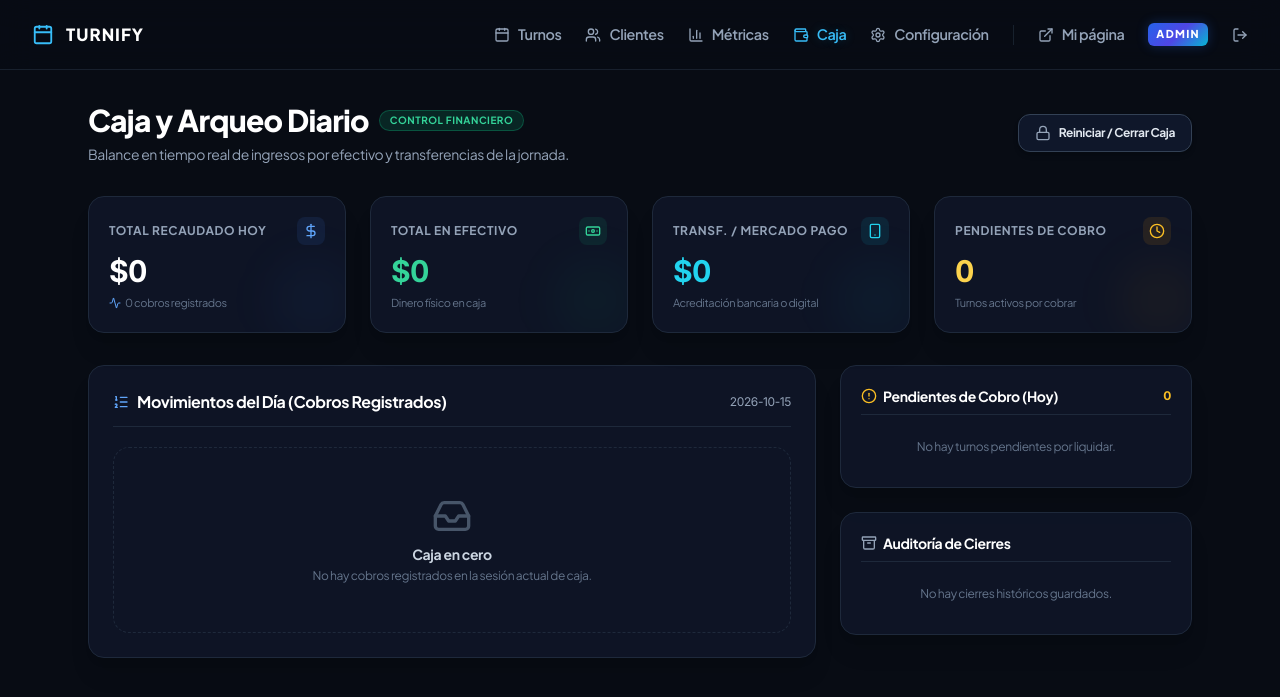
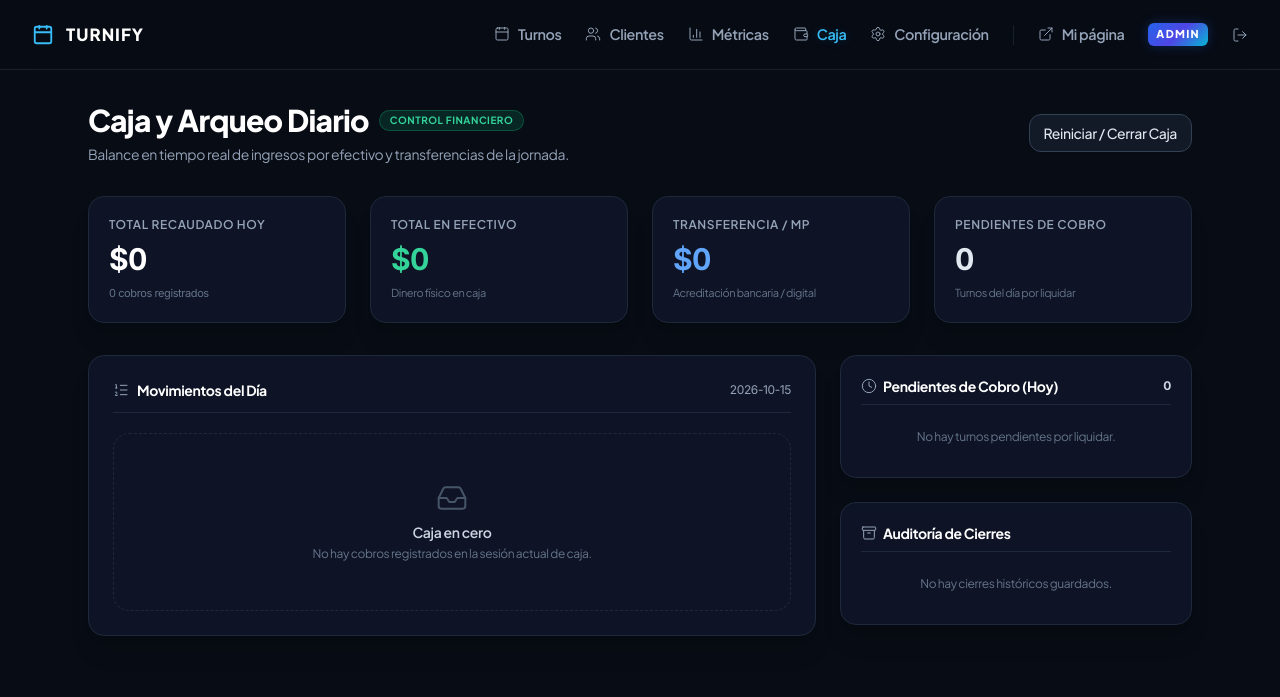
Before and after one commit to felipebanndeira/Turnos-PF, a Flask app: page /admin/caja in a window 1280 px wide. Shown: the top 697 px of the page. Run offline with Flask 3, Linux system fonts and the light colour scheme; the visitor is signed in with stand-in values (Sample User, id 1); data that the repository does not hold is empty; some libraries are stand-ins or nearby versions.

Commit message:
style(caja-navbar): pulido visual fintech/corporativo sin emojis, iconos monocromaticos lineales y badges refinados

```diff
--- a/templates/admin/caja.html
+++ b/templates/admin/caja.html
@@ -16,78 +16,66 @@
       <p class="text-sm text-slate-400">Balance en tiempo real de ingresos por efectivo y transferencias de la jornada.</p>
     </div>
 
-    <!-- Botón Crítico: Reiniciar / Cerrar Caja -->
+    <!-- Botón Crítico: Reiniciar / Cerrar Caja (Estilo Minimalista Fintech) -->
     <button type="button" onclick="abrirModalCierre()"
-            class="inline-flex items-center gap-2 px-4 py-2.5 rounded-xl bg-slate-900 border border-slate-700 hover:border-amber-500/60 text-slate-200 hover:text-amber-300 text-xs font-bold transition shadow-md hover:shadow-amber-500/10 self-start sm:self-auto group">
-      <i data-lucide="lock" class="w-4 h-4 text-slate-400 group-hover:text-amber-400 transition"></i>
+            class="inline-flex items-center gap-2 px-3.5 py-2 rounded-xl border border-slate-700 bg-slate-800/50 hover:bg-slate-800 text-slate-200 text-sm font-medium transition shadow-sm self-start sm:self-auto">
       <span>Reiniciar / Cerrar Caja</span>
     </button>
   </div>
 
-  <!-- 4 Tarjetas de Balance de la Jornada -->
+  <!-- 4 Tarjetas de Balance de la Jornada (Corporativo Fintech / Sin Iconos) -->
   <div class="grid grid-cols-1 sm:grid-cols-2 lg:grid-cols-4 gap-4 sm:gap-6 mb-8">
 
     <!-- 1. Total Recaudado Hoy -->
-    <div class="bg-[#0f172a]/80 border border-slate-800 rounded-2xl p-5 shadow-xl relative overflow-hidden group hover:border-blue-500/40 transition">
-      <div class="absolute -right-2 -bottom-2 w-20 h-20 bg-blue-500/5 rounded-full blur-xl group-hover:bg-blue-500/10 transition"></div>
-      <div class="flex items-center justify-between text-xs font-bold text-slate-400 uppercase tracking-wider mb-2">
-        <span>Total Recaudado Hoy</span>
-        <div class="w-7 h-7 rounded-lg bg-blue-500/10 text-blue-400 flex items-center justify-center">
-          <i data-lucide="dollar-sign" class="w-4 h-4"></i>
-        </div>
+    <div class="bg-[#0f172a]/80 border border-slate-800 rounded-2xl p-5 shadow-xl hover:border-slate-700 transition">
+      <div class="text-xs font-semibold text-slate-400 uppercase tracking-wider mb-2">
+        TOTAL RECAUDADO HOY
       </div>
       <div class="text-2xl sm:text-3xl font-extrabold text-white font-mono tracking-tight tabular-nums">
         {{ balance.total_recaudado | pesos }}
       </div>
-      <p class="text-[11px] text-slate-500 mt-1.5 flex items-center gap-1">
-        <i data-lucide="activity" class="w-3 h-3 text-blue-400"></i>
-        <span>{{ balance.movimientos|length }} cobros registrados</span>
+      <p class="text-[11px] text-slate-500 mt-2 font-mono">
+        {{ balance.movimientos|length }} cobros registrados
       </p>
     </div>
 
     <!-- 2. Total en Efectivo -->
-    <div class="bg-[#0f172a]/80 border border-slate-800 rounded-2xl p-5 shadow-xl relative overflow-hidden group hover:border-emerald-500/40 transition">
-      <div class="absolute -right-2 -bottom-2 w-20 h-20 bg-emerald-500/5 rounded-full blur-xl group-hover:bg-emerald-500/10 transition"></div>
-      <div class="flex items-center justify-between text-xs font-bold text-slate-400 uppercase tracking-wider mb-2">
-        <span>Total en Efectivo</span>
-        <div class="w-7 h-7 rounded-lg bg-emerald-500/10 text-emerald-400 flex items-center justify-center">
-          <i data-lucide="banknote" class="w-4 h-4"></i>
-        </div>
+    <div class="bg-[#0f172a]/80 border border-slate-800 rounded-2xl p-5 shadow-xl hover:border-slate-700 transition">
+      <div class="text-xs font-semibold text-slate-400 uppercase tracking-wider mb-2">
+        TOTAL EN EFECTIVO
       </div>
       <div class="text-2xl sm:text-3xl font-extrabold text-emerald-400 font-mono tracking-tight tabular-nums">
         {{ balance.total_efectivo | pesos }}
       </div>
-      <p class="text-[11px] text-slate-500 mt-1.5">Dinero físico en caja</p>
+      <p class="text-[11px] text-slate-500 mt-2">
+        Dinero físico en caja
+      </p>
     </div>
 
     <!-- 3. Total por Transferencia / MP -->
-    <div class="bg-[#0f172a]/80 border border-slate-800 rounded-2xl p-5 shadow-xl relative overflow-hidden group hover:border-cyan-500/40 transition">
-      <div class="absolute -right-2 -bottom-2 w-20 h-20 bg-cyan-500/5 rounded-full blur-xl group-hover:bg-cyan-500/10 transition"></div>
-      <div class="flex items-center justify-between text-xs font-bold text-slate-400 uppercase tracking-wider mb-2">
-        <span>Transf. / Mercado Pago</span>
-        <div class="w-7 h-7 rounded-lg bg-cyan-500/10 text-cyan-400 flex items-center justify-center">
-          <i data-lucide="smartphone" class="w-4 h-4"></i>
-        </div>
+    <div class="bg-[#0f172a]/80 border border-slate-800 rounded-2xl p-5 shadow-xl hover:border-slate-700 transition">
+      <div class="text-xs font-semibold text-slate-400 uppercase tracking-wider mb-2">
+        TRANSFERENCIA / MP
       </div>
-      <div class="text-2xl sm:text-3xl font-extrabold text-cyan-400 font-mono tracking-tight tabular-nums">
+      <div class="text-2xl sm:text-3xl font-extrabold text-blue-400 font-mono tracking-tight tabular-nums">
         {{ balance.total_transferencia | pesos }}
       </div>
-      <p class="text-[11px] text-slate-500 mt-1.5">Acreditación bancaria o digital</p>
+      <p class="text-[11px] text-slate-500 mt-2">
+        Acreditación bancaria / digital
+      </p>
     </div>
 
     <!-- 4. Pendientes de Cobro -->
-    <div class="bg-[#0f172a]/80 border border-slate-800 rounded-2xl p-5 shadow-xl relative overflow-hidden group hover:border-amber-500/40 transition">
-      <div class="absolute -right-2 -bottom-2 w-20 h-20 bg-amber-500/5 rounded-full blur-xl group-hover:bg-amber-500/10 transition"></div>
-      <div class="flex items-center justify-between text-xs font-bold text-slate-400 uppercase tracking-wider mb-2">
-        <span>Pendientes de Cobro</span>
-        <div class="w-7 h-7 rounded-lg bg-amber-500/10 text-amber-400 flex items-center justify-center">
-          <i data-lucide="clock" class="w-4 h-4"></i>
-        </div>
+    <div class="bg-[#0f172a]/80 border border-slate-800 rounded-2xl p-5 shadow-xl hover:border-slate-700 transition">
+      <div class="text-xs font-semibold text-slate-400 uppercase tracking-wider mb-2">
+        PENDIENTES DE COBRO
       </div>
-      <div class="text-2xl sm:text-3xl font-extrabold text-amber-300 font-mono tracking-tight tabular-nums">
+      <div class="text-2xl sm:text-3xl font-extrabold text-slate-200 font-mono tracking-tight tabular-nums">
         {{ balance.pendientes_cobro_count }}
       </div>
-      <p class="text-[11px] text-slate-500 mt-1.5">Turnos activos por cobrar</p>
+      <p class="text-[11px] text-slate-500 mt-2">
+        Turnos del día por liquidar
+      </p>
     </div>
 
   </div>
@@ -98,9 +86,9 @@
     <!-- Columna Principal: Tabla de Movimientos de la Jornada -->
     <div class="lg:col-span-2 bg-[#0f172a]/80 border border-slate-800 rounded-2xl p-5 sm:p-6 shadow-xl">
       <div class="flex items-center justify-between mb-5 pb-3 border-b border-slate-800">
-        <h2 class="text-base font-bold text-white flex items-center gap-2">
-          <i data-lucide="list-ordered" class="w-4 h-4 text-blue-400"></i>
-          <span>Movimientos del Día (Cobros Registrados)</span>
+        <h2 class="text-sm font-bold text-white flex items-center gap-2">
+          <i data-lucide="list-ordered" class="w-4 h-4 text-slate-400 stroke-[1.5]"></i>
+          <span>Movimientos del Día</span>
         </h2>
         <span class="text-xs font-mono text-slate-400">{{ hoy }}</span>
       </div>
@@ -126,12 +114,12 @@
                 <td class="py-3 text-slate-300 truncate max-w-[140px]">{{ m.servicio_nombre }}</td>
                 <td class="py-3 text-center">
                   {% if m.metodo == 'efectivo' %}
-                    <span class="inline-flex items-center gap-1 px-2 py-0.5 rounded-full text-[10px] font-bold uppercase bg-emerald-500/10 text-emerald-400 border border-emerald-500/30">
-                      💵 Efectivo
+                    <span class="bg-emerald-500/10 text-emerald-400 border border-emerald-500/20 px-2.5 py-0.5 rounded-full text-xs font-semibold">
+                      EFECTIVO
                     </span>
                   {% else %}
-                    <span class="inline-flex items-center gap-1 px-2 py-0.5 rounded-full text-[10px] font-bold uppercase bg-cyan-500/10 text-cyan-400 border border-cyan-500/30">
-                      📱 Transf.
+                    <span class="bg-blue-500/10 text-blue-400 border border-blue-500/20 px-2.5 py-0.5 rounded-full text-xs font-semibold">
+                      TRANSFERENCIA
                     </span>
                   {% endif %}
                 </td>
@@ -148,8 +136,8 @@
         </div>
       {% else %}
         <div class="text-center py-12 px-4 border border-dashed border-slate-800 rounded-2xl">
-          <i data-lucide="inbox" class="w-10 h-10 text-slate-600 mx-auto mb-2"></i>
-          <h4 class="text-sm font-bold text-slate-300">Caja en cero</h4>
+          <i data-lucide="inbox" class="w-8 h-8 text-slate-600 mx-auto mb-2 stroke-[1.5]"></i>
+          <h4 class="text-sm font-semibold text-slate-300">Caja en cero</h4>
           <p class="text-xs text-slate-500 mt-1">No hay cobros registrados en la sesión actual de caja.</p>
         </div>
       {% endif %}
@@ -162,10 +150,10 @@
       <div class="bg-[#0f172a]/80 border border-slate-800 rounded-2xl p-5 shadow-xl">
         <h3 class="text-sm font-bold text-white flex items-center justify-between mb-3 pb-2 border-b border-slate-800">
           <span class="flex items-center gap-1.5">
-            <i data-lucide="alert-circle" class="w-4 h-4 text-amber-400"></i>
+            <i data-lucide="clock" class="w-4 h-4 text-slate-400 stroke-[1.5]"></i>
             <span>Pendientes de Cobro (Hoy)</span>
           </span>
-          <span class="text-xs font-mono text-amber-400">{{ balance.pendientes_cobro|length }}</span>
+          <span class="text-xs font-mono text-slate-300">{{ balance.pendientes_cobro|length }}</span>
         </h3>
 
         {% if balance.pendientes_cobro %}
@@ -176,7 +164,7 @@
                 <div class="text-xs font-bold text-white truncate">{{ t.cliente.nombre if t.cliente else (t.cliente_nombre or 'Cliente') }}</div>
                 <div class="text-[11px] text-slate-400 truncate">{{ t.servicio_nombre }} · <span class="font-mono">{{ t.hora_inicio }}</span></div>
               </div>
-              <a href="{{ url_for('admin.agenda', filtro='hoy') }}" class="px-2 py-1 rounded-lg bg-emerald-600 hover:bg-emerald-500 text-white text-[10px] font-bold shrink-0 transition">
+              <a href="{{ url_for('admin.agenda', filtro='hoy') }}" class="px-2.5 py-1 rounded-lg bg-emerald-600/90 hover:bg-emerald-500 text-white text-[11px] font-semibold shrink-0 transition">
                 Cobrar
               </a>
             </div>
@@ -190,7 +178,7 @@
       <!-- Historial de Cierres de Caja Anteriores -->
       <div class="bg-[#0f172a]/80 border border-slate-800 rounded-2xl p-5 shadow-xl">
         <h3 class="text-sm font-bold text-white flex items-center gap-1.5 mb-3 pb-2 border-b border-slate-800">
-          <i data-lucide="archive" class="w-4 h-4 text-slate-400"></i>
+          <i data-lucide="archive" class="w-4 h-4 text-slate-400 stroke-[1.5]"></i>
           <span>Auditoría de Cierres</span>
         </h3>
 
@@ -225,12 +213,12 @@
 
 <!-- Modal de Seguridad para Cierre y Reinicio de Caja -->
 <div id="modal-cierre" class="fixed inset-0 z-50 flex items-center justify-center p-4 bg-black/85 backdrop-blur-sm hidden">
-  <div class="bg-[#0f172a] border border-amber-500/40 rounded-2xl max-w-md w-full p-6 shadow-2xl shadow-amber-950/40 relative">
+  <div class="bg-[#0f172a] border border-slate-700 rounded-2xl max-w-md w-full p-6 shadow-2xl relative">
 
     <div class="flex items-center justify-between pb-3 border-b border-slate-800 mb-4">
       <div class="flex items-center gap-2">
-        <div class="w-8 h-8 rounded-lg bg-amber-500/10 border border-amber-500/30 flex items-center justify-center text-amber-400">
-          <i data-lucide="shield-alert" class="w-4 h-4"></i>
+        <div class="w-8 h-8 rounded-lg bg-slate-800 border border-slate-700 flex items-center justify-center text-slate-300">
+          <i data-lucide="shield-alert" class="w-4 h-4 stroke-[1.5]"></i>
         </div>
         <div>
           <h3 class="text-base font-bold text-white">Cierre de Caja</h3>
@@ -244,33 +232,32 @@
 
     <!-- Resumen del Arqueo antes de confirmar -->
     <div class="bg-slate-950 border border-slate-800 rounded-xl p-4 mb-4 space-y-2">
-      <div class="text-xs font-bold uppercase tracking-wider text-slate-400 mb-2">Resumen a Archivar:</div>
+      <div class="text-xs font-semibold uppercase tracking-wider text-slate-400 mb-2">Resumen a Archivar:</div>
       <div class="flex justify-between items-center text-xs">
-        <span class="text-slate-400">💵 Total Efectivo:</span>
+        <span class="text-slate-400">Total Efectivo:</span>
         <span class="font-mono font-bold text-emerald-400">{{ balance.total_efectivo | pesos }}</span>
       </div>
       <div class="flex justify-between items-center text-xs">
-        <span class="text-slate-400">📱 Total Transferencia / MP:</span>
-        <span class="font-mono font-bold text-cyan-400">{{ balance.total_transferencia | pesos }}</span>
+        <span class="text-slate-400">Total Transferencia / MP:</span>
+        <span class="font-mono font-bold text-blue-400">{{ balance.total_transferencia | pesos }}</span>
       </div>
       <div class="pt-2 border-t border-slate-800 flex justify-between items-center text-sm">
         <span class="font-bold text-white">Total General:</span>
-        <span class="font-mono font-extrabold text-blue-400">{{ balance.total_recaudado | pesos }}</span>
+        <span class="font-mono font-extrabold text-white">{{ balance.total_recaudado | pesos }}</span>
       </div>
     </div>
 
     <p class="text-xs text-slate-400 mb-6 leading-relaxed">
-      Al confirmar, se guardará un <strong>registro de auditoría permanente</strong> con estos importes y la caja activa se reiniciará en <strong>$0</strong> para comenzar una nueva jornada.
+      Al confirmar, se guardará un registro de auditoría permanente con estos importes y la caja activa se reiniciará en <strong>$0</strong> para comenzar una nueva jornada.
     </p>
 
     <form method="POST" action="{{ url_for('admin.reiniciar_caja_view') }}">
       <div class="flex items-center justify-end gap-3 pt-3 border-t border-slate-800">
-        <button type="button" onclick="cerrarModalCierre()" class="px-4 py-2 rounded-xl text-xs font-bold text-slate-400 hover:text-white transition">
+        <button type="button" onclick="cerrarModalCierre()" class="px-4 py-2 rounded-xl text-xs font-semibold text-slate-400 hover:text-white transition">
           Cancelar
         </button>
-        <button type="submit" class="px-5 py-2 rounded-xl bg-gradient-to-r from-amber-600 to-orange-600 hover:from-amber-500 hover:to-orange-500 text-white text-xs font-bold shadow-lg shadow-amber-900/40 transition flex items-center gap-1.5">
-          <i data-lucide="lock" class="w-4 h-4"></i>
-          <span>Confirmar Cierre de Caja</span>
+        <button type="submit" class="px-4 py-2 rounded-xl bg-slate-800 hover:bg-slate-700 text-white text-xs font-semibold border border-slate-600 transition">
+          Confirmar Cierre de Caja
         </button>
       </div>
     </form>
--- a/templates/admin/gestionar_turno.html
+++ b/templates/admin/gestionar_turno.html
@@ -114,8 +114,8 @@
           <form method="POST" action="{{ url_for('admin.cobrar_turno_view', turno_id=turno.id) }}" style="display:flex; flex-direction:column; gap:.75rem; margin-top:1rem; padding-top:1rem; border-top:1px solid var(--border);">
             <div style="display:flex; gap:.5rem;">
               <select name="metodo" class="form-control" style="flex:1; font-size:.85rem;">
-                <option value="efectivo">💵 Efectivo</option>
-                <option value="transferencia">📱 Transf. / MP</option>
+                <option value="efectivo">Efectivo</option>
+                <option value="transferencia">Transferencia / MP</option>
               </select>
               <input type="number" step="any" name="monto" class="form-control" value="{{ (turno.precio_total or 0) - (turno.monto_abonado or 0) }}" placeholder="Monto" style="flex:1; font-size:.85rem;" required />
             </div>
--- a/templates/base.html
+++ b/templates/base.html
@@ -236,15 +236,35 @@
       <a href="{{ url_for('cliente.solicitar_turno', url_id=url_id) }}" class="nav-link {% if request.endpoint == 'cliente.solicitar_turno' %}active{% endif %}">Nuevo Turno</a>
       <a href="{{ url_for('cliente.mis_turnos', url_id=url_id) }}" class="nav-link {% if request.endpoint == 'cliente.mis_turnos' %}active{% endif %}">Mis Turnos</a>
     {% elif session.get('rol') == 'admin' %}
-      <a href="{{ url_for('admin.agenda') }}" class="nav-link {% if request.endpoint == 'admin.agenda' %}active{% endif %}"><i data-lucide="calendar" style="width:16px"></i>Turnos</a>
-      <a href="{{ url_for('admin.clientes') }}" class="nav-link {% if request.endpoint == 'admin.clientes' %}active{% endif %}"><i data-lucide="users" style="width:16px"></i>Clientes</a>
-      <a href="{{ url_for('admin.reportes') }}" class="nav-link {% if request.endpoint == 'admin.reportes' %}active{% endif %}"><i data-lucide="bar-chart-3" style="width:16px"></i>Métricas</a>
-      <a href="{{ url_for('admin.caja_view') }}" class="nav-link {% if request.endpoint == 'admin.caja_view' %}active{% endif %}"><i data-lucide="wallet" style="width:16px"></i>Caja</a>
-      <a href="{{ url_for('admin.configuracion') }}" class="nav-link {% if request.endpoint == 'admin.configuracion' %}active{% endif %}"><i data-lucide="settings" style="width:16px"></i>Configuración</a>
+      <a href="{{ url_for('admin.agenda') }}" class="nav-link {% if request.endpoint == 'admin.agenda' %}active{% endif %}">
+        <i data-lucide="calendar" class="w-4 h-4 text-slate-400 stroke-[1.5]"></i>
+        <span>Turnos</span>
+      </a>
+      <a href="{{ url_for('admin.clientes') }}" class="nav-link {% if request.endpoint == 'admin.clientes' %}active{% endif %}">
+        <i data-lucide="users" class="w-4 h-4 text-slate-400 stroke-[1.5]"></i>
+        <span>Clientes</span>
+      </a>
+      <a href="{{ url_for('admin.reportes') }}" class="nav-link {% if request.endpoint == 'admin.reportes' %}active{% endif %}">
+        <i data-lucide="bar-chart-3" class="w-4 h-4 text-slate-400 stroke-[1.5]"></i>
+        <span>Métricas</span>
+      </a>
+      <a href="{{ url_for('admin.caja_view') }}" class="nav-link {% if request.endpoint == 'admin.caja_view' %}active{% endif %}">
+        <i data-lucide="wallet" class="w-4 h-4 text-slate-400 stroke-[1.5]"></i>
+        <span>Caja</span>
+      </a>
+      <a href="{{ url_for('admin.configuracion') }}" class="nav-link {% if request.endpoint == 'admin.configuracion' %}active{% endif %}">
+        <i data-lucide="settings" class="w-4 h-4 text-slate-400 stroke-[1.5]"></i>
+        <span>Configuración</span>
+      </a>
       <span class="nav-sep"></span>
-      <a href="{{ url_for('cliente.solicitar_turno', url_id=session.get('negocio_id')) }}" target="_blank" class="nav-link" title="Ver página pública"><i data-lucide="external-link" style="width:16px"></i>Mi página</a>
+      <a href="{{ url_for('cliente.solicitar_turno', url_id=session.get('negocio_id')) }}" target="_blank" class="nav-link" title="Ver página pública">
+        <i data-lucide="external-link" class="w-4 h-4 text-slate-400 stroke-[1.5]"></i>
+        <span>Mi página</span>
+      </a>
       <span class="nav-badge">ADMIN</span>
-      <a href="{{ url_for('auth.logout') }}" class="nav-link" title="Cerrar sesión"><i data-lucide="log-out" style="width:16px"></i></a>
+      <a href="{{ url_for('auth.logout') }}" class="nav-link" title="Cerrar sesión">
+        <i data-lucide="log-out" class="w-4 h-4 text-slate-400 stroke-[1.5]"></i>
+      </a>
     {% elif url_id %}
       <a href="{{ url_for('cliente.solicitar_turno', url_id=url_id) }}" class="nav-link {% if request.endpoint == 'cliente.solicitar_turno' %}active{% endif %}">Nuevo Turno</a>
       <a href="{{ url_for('cliente.mis_turnos', url_id=url_id) }}" class="nav-link {% if request.endpoint == 'cliente.mis_turnos' %}active{% endif %}">Mis Turnos</a>
```
Also changed, not shown: templates/admin/agenda.html (+5 -5 lines).
